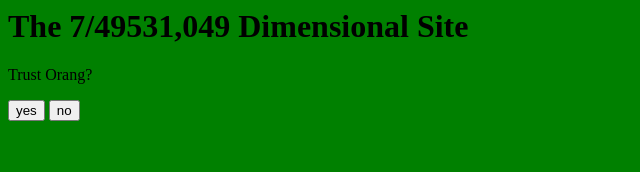
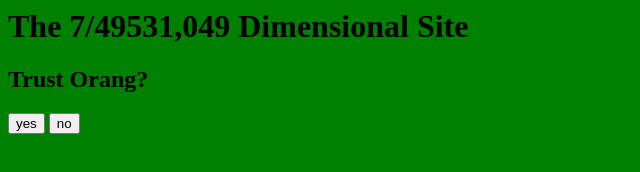
Before and after one commit to TeddyTommyEar/TeddyTommyEar.github.io, a plain HTML site: page index.html in a window 1280 px wide. Shown: the whole page, without its empty margins (0-640 px from the left). Drawn offline with nearby package versions, Linux system fonts and the light colour scheme.

Commit message:
Update index.html

```diff
--- a/index.html
+++ b/index.html
@@ -28,7 +28,7 @@
 	<body>
 	<h1>The 7/49531,049 Dimensional Site
 	</h1>
-	<p>Trust Orang?</p>
+	<h2>Trust Orang?</h2>
 	<button id="Yes_nappi">yes</button>
 	<button id="No_nappi">no</button>
 	<img src="Trust.png" id="kuva">
```
